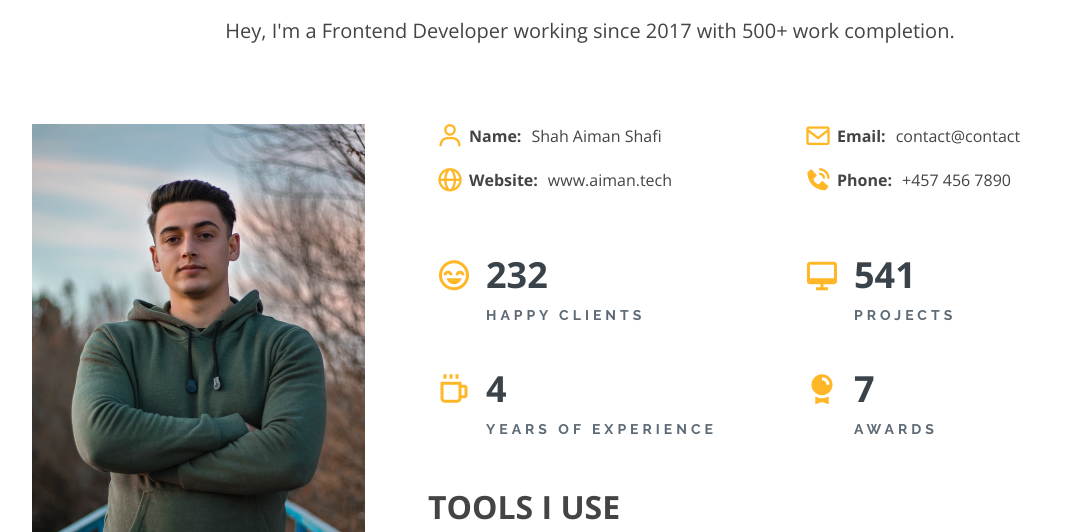
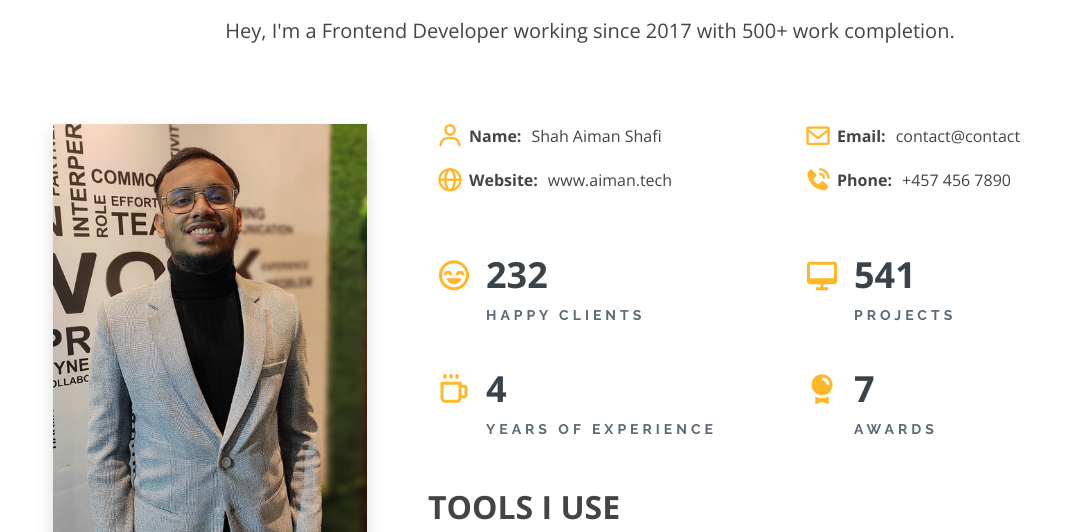
Before and after one commit to aimanstech/bootstrap-portfolio, a plain HTML site: page index.html in a window 1280 px wide. Shown: the part 952-1484 px from the top of the page, without its empty margins (50-1124 px from the left). Drawn offline with nearby package versions, Linux system fonts and the light colour scheme.

Commit message:
all changes done

```diff
--- a/index.html
+++ b/index.html
@@ -91,8 +91,8 @@
             </div>
 
             <div class="row">
-                <div class="col-lg-4 d-flex align-items-stretch justify-content-center justify-content-lg-start">
-                    <img src="img/alex.jpg" class="img-fluid about-img" alt="">
+                <div class="col-lg-4 d-flex align-items-stretch justify-content-center justify-content-lg-center">
+                    <img src="img/aiman-dp.jpg" class="img-fluid about-img shadow" alt="">
                 </div>
                 <div class="col-lg-8 d-flex flex-column align-items-stretch">
                     <div class="content ps-lg-4 d-flex flex-column justify-content-center">
--- a/style.css
+++ b/style.css
@@ -94,7 +94,7 @@ header {
 #hero {
     width: 100%;
     height: 100vh;
-    background: url("img/men-nature.jpg") top right;
+    background: url("img/aiman-shafi.jpg") top right;
     background-size: cover;
     position: relative;
 }
```
Also changed, not shown: img/aiman-dp.jpg (added), img/aiman-shafi.jpg (added).
